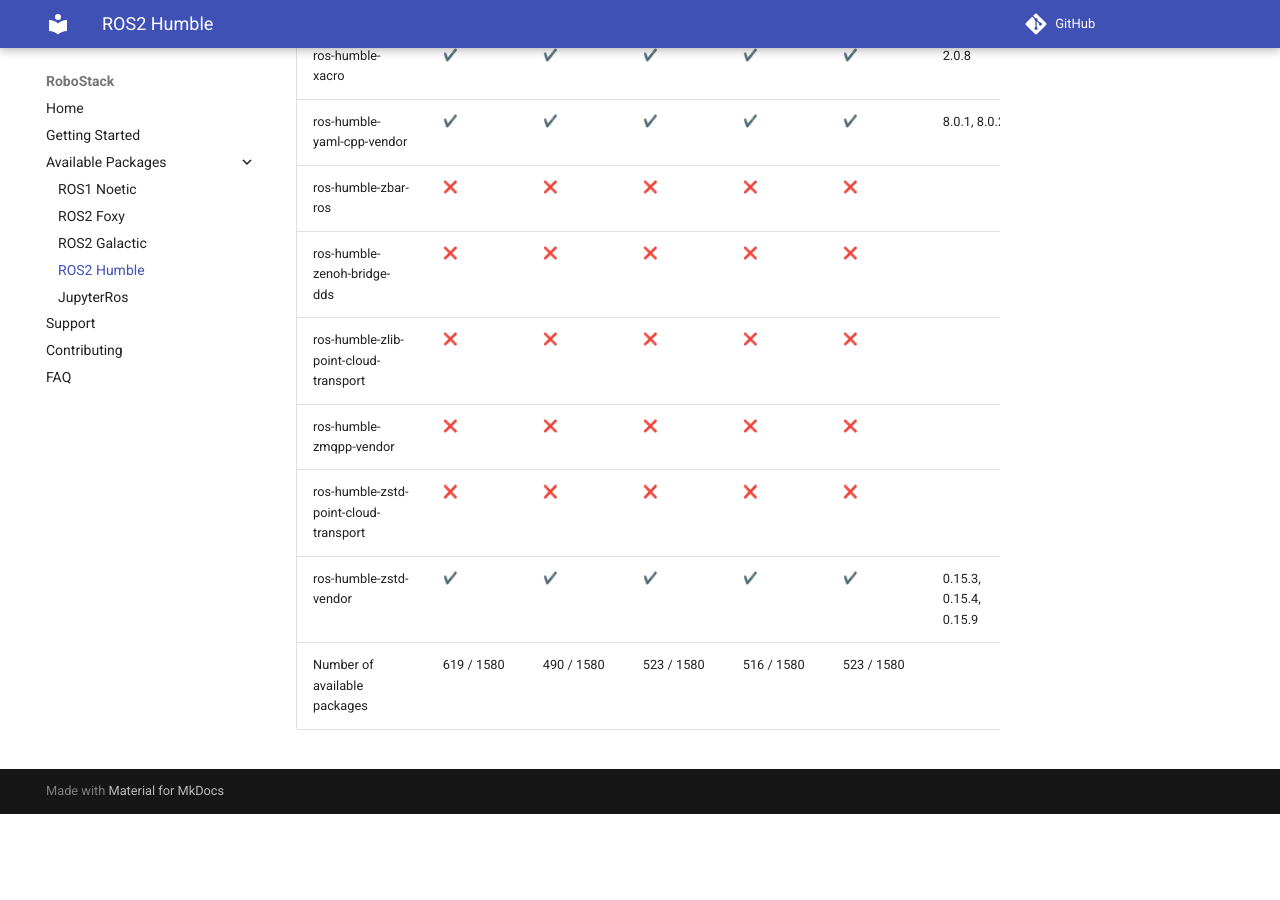
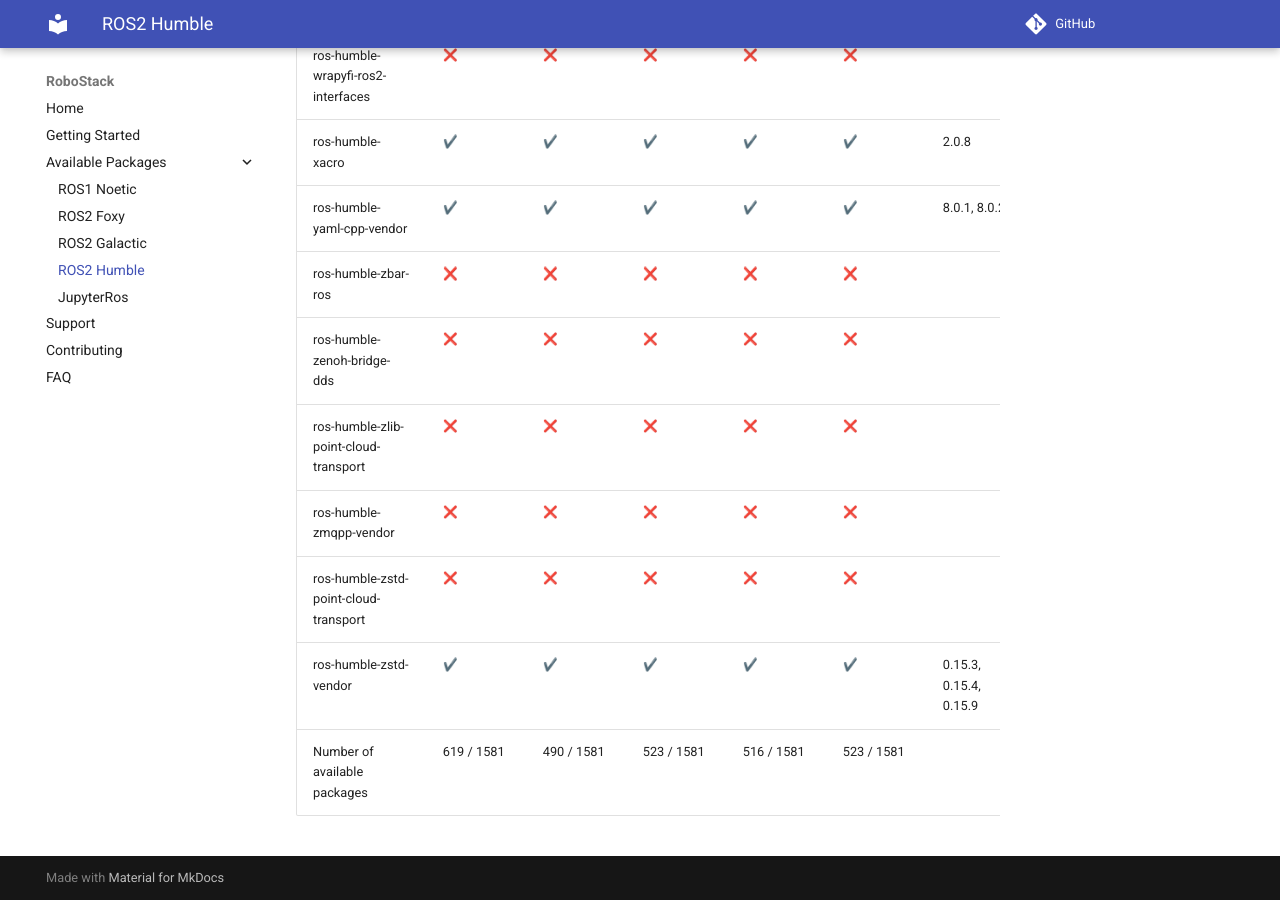
Before and after one commit to RoboStack/robostack.github.io, an MkDocs documentation site: the page built from docs/humble.md, in a window 1280 px wide and 900 px high, scrolled down 122840 px. Built offline with MkDocs 1.6.1 and Material for MkDocs 9.7.7, drawn with Linux system fonts in a browser that asks for light colours; emoji names are drawn with the system emoji font; comment, search, counter and statistics services are not loaded; before the commit the page ends 123654 px from its top, so only the background shows below that; some of the changed text lies outside the part shown.

Commit message:
Update tables

```diff
--- a/docs/humble.md
+++ b/docs/humble.md
@@ -1580,4 +1581,4 @@
 | ros-humble-zmqpp-vendor | :x: { data-sort='0' } | :x: { data-sort='0' } | :x: { data-sort='0' } | :x: { data-sort='0' } | :x: { data-sort='0' } |   |
 | ros-humble-zstd-point-cloud-transport | :x: { data-sort='0' } | :x: { data-sort='0' } | :x: { data-sort='0' } | :x: { data-sort='0' } | :x: { data-sort='0' } |   |
 | ros-humble-zstd-vendor | :heavy_check_mark: { data-sort='1' } | :heavy_check_mark: { data-sort='1' } | :heavy_check_mark: { data-sort='1' } | :heavy_check_mark: { data-sort='1' } | :heavy_check_mark: { data-sort='1' } | 0.15.3, 0.15.4, 0.15.9  |
-| Number of available packages |  619 / 1580 | 490 / 1580 | 523 / 1580 | 516 / 1580 | 523 / 1580 |
+| Number of available packages |  619 / 1581 | 490 / 1581 | 523 / 1581 | 516 / 1581 | 523 / 1581 |
```
Also changed, not shown: other parts of docs/humble.md (+1 -0 lines).
